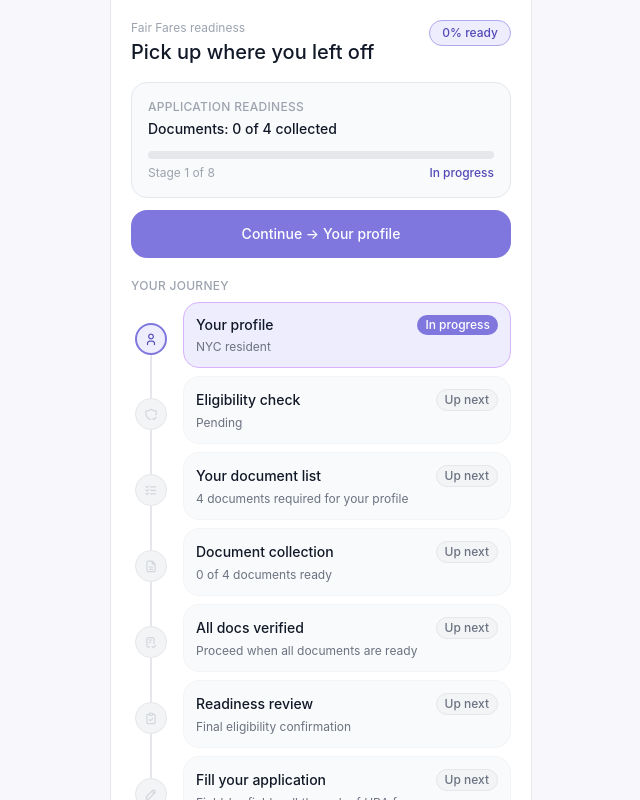
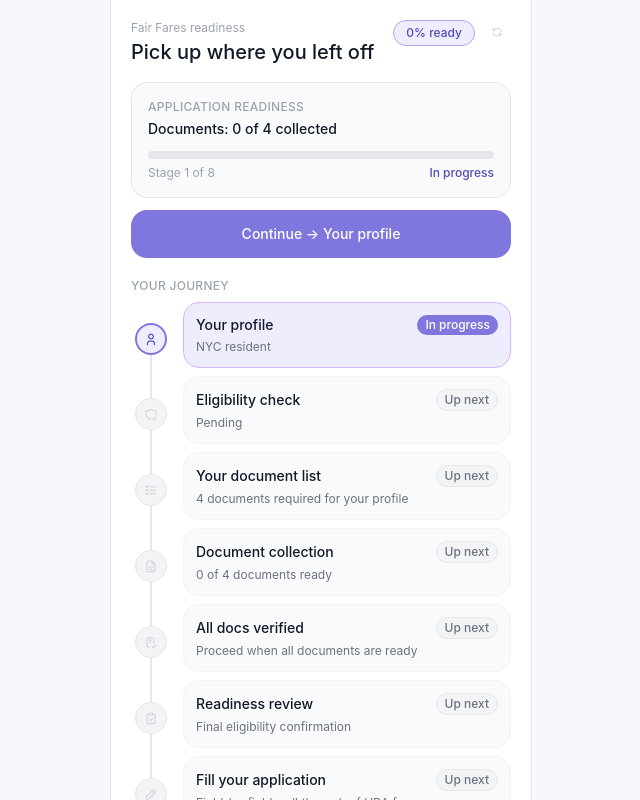
Before and after one commit to ansakhan19/qualift, a Next.js app: page /dashboard in a window 1280 px wide. Shown: the top 800 px of the page, without its empty margins (319-959 px from the left). Built offline with nearby package versions, Linux system fonts and the light colour scheme.

Commit message:
fix: bump localStorage key to v2 to clear stuck progress; add reset button to dashboard

```diff
--- a/components/Dashboard.jsx
+++ b/components/Dashboard.jsx
@@ -41,8 +41,8 @@
 }
 
 export default function Dashboard() {
-  const { progress } = useProgress()
-  const router       = useRouter()
+  const { progress, reset } = useProgress()
+  const router              = useRouter()
   const current      = progress.currentStage || 1
   const keys         = docKeys(progress)
   const done         = keys.filter(k => progress.docs?.[k]).length
@@ -64,8 +64,17 @@
           <p className="text-xs text-gray-400">Fair Fares readiness</p>
           <h1 className="text-xl font-medium text-gray-900 mt-0.5">Pick up where you left off</h1>
         </div>
-        <div className="bg-purple-50 border border-purple-200 rounded-full px-3 py-1 text-xs text-purple-600 font-medium">
-          {pct}% ready
+        <div className="flex items-center gap-2">
+          <div className="bg-purple-50 border border-purple-200 rounded-full px-3 py-1 text-xs text-purple-600 font-medium">
+            {pct}% ready
+          </div>
+          <button
+            onClick={() => { reset(); router.push('/') }}
+            className="text-gray-300 hover:text-gray-500 text-xs px-2 py-1 rounded-lg hover:bg-gray-100 transition-colors"
+            title="Start over"
+          >
+            <i className="ti ti-refresh" />
+          </button>
         </div>
       </div>
 
--- a/store/ProgressContext.jsx
+++ b/store/ProgressContext.jsx
@@ -1,7 +1,7 @@
 'use client'
 import { createContext, useContext, useState, useCallback, useEffect } from 'react'
 
-const LS_KEY = 'qualift_progress_v1'
+const LS_KEY = 'qualift_progress_v2'
 
 const DEFAULT_PROGRESS = {
   sessionId:   null,
```
